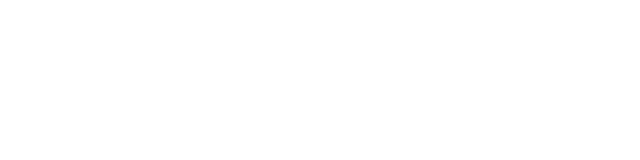
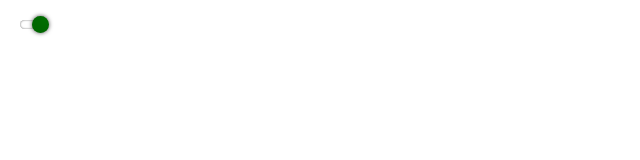
Before and after one commit to vbguard/kidsLike, a React app: page /cardTogle in a window 1280 px wide. Shown: the top 160 px of the page, without its empty margins (0-640 px from the left). Built offline with nearby package versions, Linux system fonts and the light colour scheme.

Commit message:
add cardTogle

```diff
--- a/src/App.js
+++ b/src/App.js
@@ -1,8 +1,9 @@
 import React from 'react';
 import { Switch, Route } from 'react-router-dom';
+
 import AuthPage from './pages/AuthPage/AuthPage';
 import DaySelect from './components/DaySelect/DaySelect';
-
+import CardTogle from './components/CardTogle/CardTogle';
 // import ProtectedComponent from './hoc/ProtectedComponent';
 
 function App() {
@@ -10,6 +11,7 @@ function App() {
     <Switch>
       <Route exact path="/" component={AuthPage} />
       <Route path="/daySelect" component={DaySelect} />
+      <Route path="/cardTogle" render={props => <CardTogle {...props} isTogleOn="true" />} />
     </Switch>
   );
 }
--- /dev/null
+++ b/src/components/CardTogle/CardTogle.js
@@ -0,0 +1,18 @@
+import React from 'react';
+import PropTypes from 'prop-types';
+
+import CardTogleOff from './CardTogleOff/CardTogleOff';
+import CardTogleOn from './CardTogleOn/CardTogleOn';
+
+const CardTogle = props => {
+  const { isTogleOn } = props;
+  if (isTogleOn) {
+    return <CardTogleOn />;
+  }
+  return <CardTogleOff />;
+};
+
+CardTogle.defaultProps = { isTogleOn: false };
+CardTogle.propTypes = { isTogleOn: PropTypes.bool };
+
+export default CardTogle;
--- /dev/null
+++ b/src/components/CardTogle/CardTogleOff/CardTogleOff.js
@@ -0,0 +1,15 @@
+import React from 'react';
+import styles from './CardTogleOff.module.css';
+
+const span = [styles.span];
+const circleOff = [styles.circleOff];
+
+const CardTogleOff = () => (
+  <>
+    <div className={span}>
+      <p className={circleOff}>!</p>
+    </div>
+  </>
+);
+
+export default CardTogleOff;
--- /dev/null
+++ b/src/components/CardTogle/CardTogleOff/CardTogleOff.module.css
@@ -0,0 +1,32 @@
+.span {
+            display: block;
+			position: relative;
+			float: left;
+			width: 28px;
+			height: 9px;
+			margin: 20px;
+			background-color: white;
+			border-radius:5px;
+
+			box-shadow:inset 0 0 2px rgba(0,0,0,.6);
+}
+
+.circleOff {
+    content:'';
+    position: absolute;
+    top: -50%;
+    left: -4%;
+    height: 17px;
+    width: 17px;
+    background-color: red;
+    border-radius:9px;
+
+    box-shadow:inset 5px -5px 10px 5px rgba(0,0,0,.2),
+                  0 0 4px 0 rgba(0,0,0,.7);
+    text-align: center;
+    line-height: 1;
+    font-size: 15px;
+    font-weight: bold;
+    color: white;
+
+}
--- /dev/null
+++ b/src/components/CardTogle/CardTogleOn/CardTogleOn.js
@@ -0,0 +1,16 @@
+import React from 'react';
+import styles from './CardTogleOn.module.css';
+
+const toggle = [styles.toggle];
+
+const circleOn = [styles.circleOn];
+
+const CardTogle = () => (
+  <>
+    <div className={toggle}>
+      <p className={circleOn}></p>
+    </div>
+  </>
+);
+
+export default CardTogle;
--- /dev/null
+++ b/src/components/CardTogle/CardTogleOn/CardTogleOn.module.css
@@ -0,0 +1,32 @@
+.toggle  {
+            display: block;
+			position: relative;
+			float: left;
+			width: 28px;
+			height: 9px;
+			margin: 20px;
+			background-color: white;
+			border-radius:5px;
+
+			box-shadow:inset 0 0 2px rgba(0,0,0,.6);
+}
+
+.circleOn {
+    content:'';
+    position: absolute;
+    top: -50%;
+    right:  -4%;
+    height: 17px;
+    width: 17px;
+    background-color: green;
+    border-radius:9px;
+
+    box-shadow:inset 5px -5px 10px 5px rgba(0,0,0,.2),
+                  0 0 4px 0 rgba(0,0,0,.7);
+    text-align: center;
+    line-height: 1;
+    font-size: 15px;
+    font-weight: bold;
+    color: white;
+
+}
```
